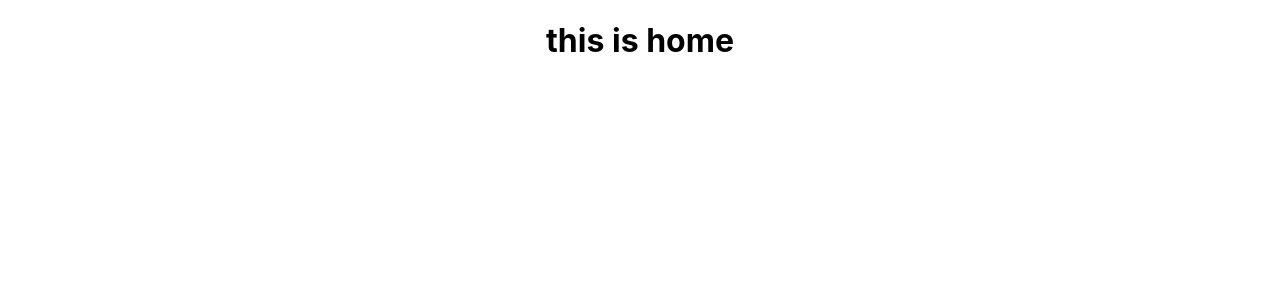
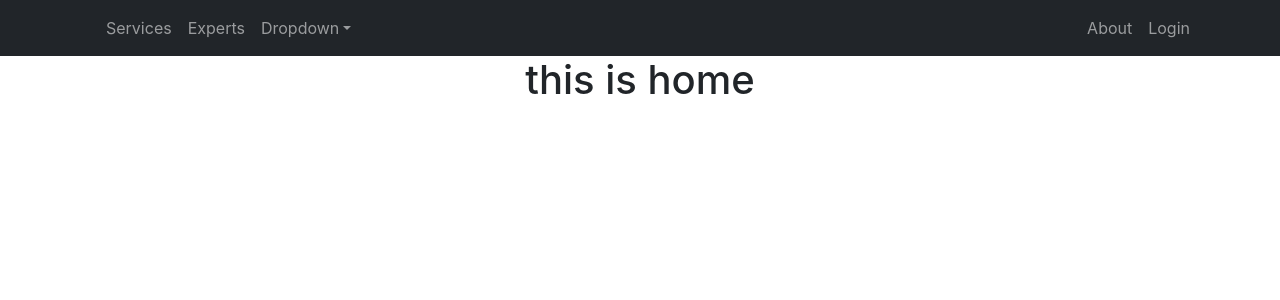
Before and after one commit to akram56789/warehouse-management, a React (Create React App) app: page / in a window 1280 px wide. Shown: the top 300 px of the page. Built offline with nearby package versions, Linux system fonts and the light colour scheme; no server answers.

Commit message:
header done

```diff
--- a/public/index.html
+++ b/public/index.html
@@ -1,20 +1,20 @@
 <!DOCTYPE html>
 <html lang="en">
+
 <head>
   <meta charset="utf-8" />
   <link rel="icon" href="%PUBLIC_URL%/favicon.ico" />
   <meta name="viewport" content="width=device-width, initial-scale=1" />
   <meta name="theme-color" content="#000000" />
-    <meta
-      name="description"
-      content="Web site created using create-react-app"
-    />
+  <meta name="description" content="Web site created using create-react-app" />
   <link rel="apple-touch-icon" href="%PUBLIC_URL%/logo192.png" />
   <!--
       manifest.json provides metadata used when your web app is installed on a
       user's mobile device or desktop. See https://developers.google.com/web/fundamentals/web-app-manifest/
     -->
   <link rel="manifest" href="%PUBLIC_URL%/manifest.json" />
+  <link href="https://cdn.jsdelivr.net/npm/bootstrap@5.0.2/dist/css/bootstrap.min.css" rel="stylesheet"
+    integrity="sha384-EVSTQN3/azprG1Anm3QDgpJLIm9Nao0Yz1ztcQTwFspd3yD65VohhpuuCOmLASjC" crossorigin="anonymous">
   <!--
       Notice the use of %PUBLIC_URL% in the tags above.
       It will be replaced with the URL of the `public` folder during the build.
@@ -26,6 +26,7 @@
     -->
   <title>React App</title>
 </head>
+
 <body>
   <noscript>You need to enable JavaScript to run this app.</noscript>
   <div id="root"></div>
@@ -40,4 +41,5 @@
       To create a production bundle, use `npm run build` or `yarn build`.
     -->
 </body>
+
 </html>
--- a/src/Pages/Shared/Header/Header.js
+++ b/src/Pages/Shared/Header/Header.js
@@ -1,11 +1,71 @@
+import { signOut } from 'firebase/auth';
 import React from 'react';
+import { Container, Nav, Navbar, NavDropdown } from 'react-bootstrap';
+import { useAuthState } from 'react-firebase-hooks/auth';
+import { Link } from 'react-router-dom';
+import auth from '../../../firebase.init';
+
+
 
 const Header = () => {
-    return (
-        <div>
 
-        </div>
-    );
+
+  const [user] = useAuthState(auth)
+
+
+
+  const handleSignOut = () => {
+    signOut(auth);
+  }
+
+  return (
+
+    <Navbar sticky='top' collapseOnSelect expand="lg" bg="dark" variant="dark">
+      <Container>
+        <Navbar.Brand as={Link} to="/">
+          {/* <img height={30} src={logo} alt="" /> */}
+        </Navbar.Brand>
+        <Navbar.Toggle aria-controls="responsive-navbar-nav" />
+        <Navbar.Collapse id="responsive-navbar-nav">
+          <Nav className="me-auto">
+            <Nav.Link   href="home#services">Services</Nav.Link>
+            <Nav.Link href="home#experts">Experts</Nav.Link>
+            <NavDropdown title="Dropdown" id="collasible-nav-dropdown">
+              <NavDropdown.Item href="#action/3.1">Action</NavDropdown.Item>
+              <NavDropdown.Item href="#action/3.2">Another action</NavDropdown.Item>
+              <NavDropdown.Item href="#action/3.3">Something</NavDropdown.Item>
+              <NavDropdown.Divider />
+              <NavDropdown.Item href="#action/3.4">Separated link</NavDropdown.Item>
+            </NavDropdown>
+          </Nav>
+          <Nav>
+            <Nav.Link as={Link} to="/about">About</Nav.Link>
+            {
+              user && <>
+                <Nav.Link as={Link} to="/addservice">Add</Nav.Link>
+                <Nav.Link as={Link} to="/manage">Manage</Nav.Link>
+                <Nav.Link as={Link} to="/orders">Orders</Nav.Link>
+
+              </>
+            }
+            {
+              user ?
+                <Link to='/login'>
+                  <button className='btn btn-link text-white text-decoration-none' onClick={handleSignOut}>sign out</button>
+                </Link>
+
+                :
+                <Nav.Link as={Link} to="/login">
+                  Login
+                </Nav.Link>}
+          </Nav>
+        </Navbar.Collapse>
+      </Container>
+    </Navbar>
+
+  );
+
+
 };
 
 export default Header;
```
Lines whose indentation alone changed are shown as unchanged.
